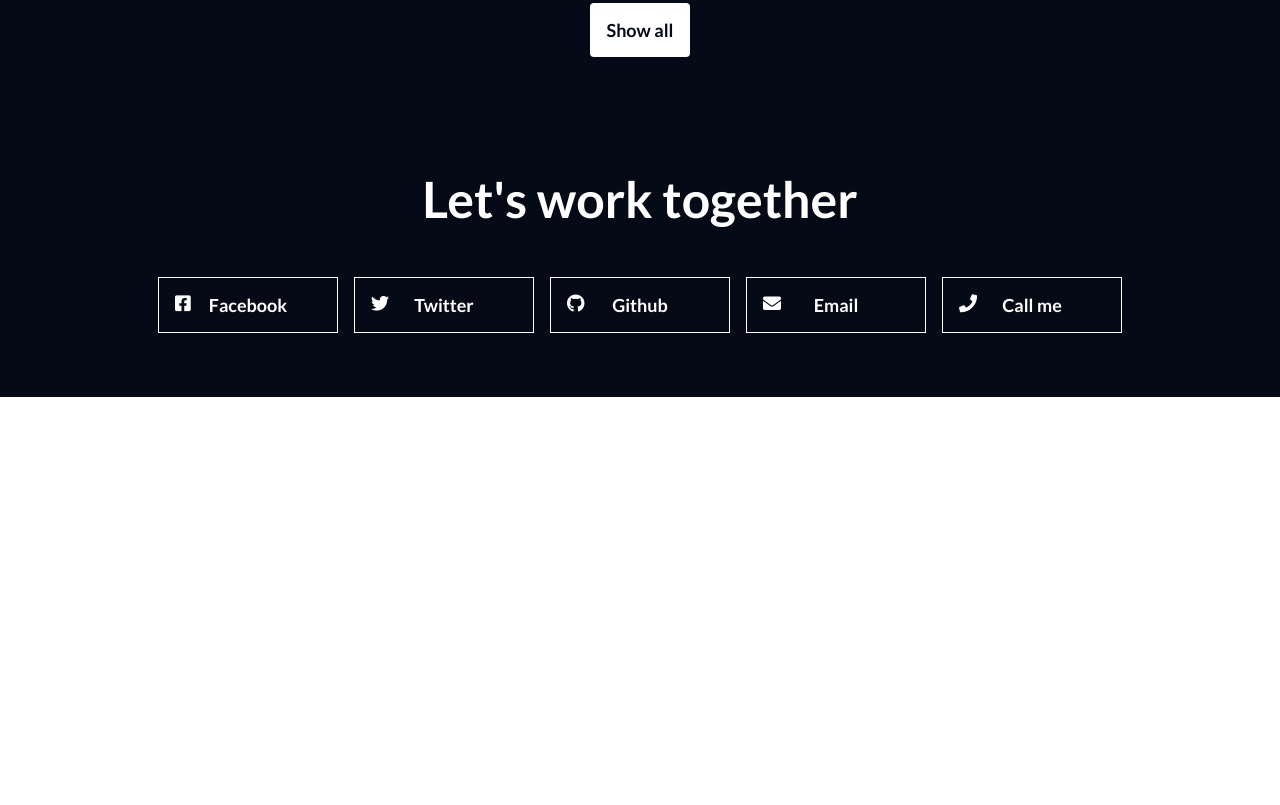
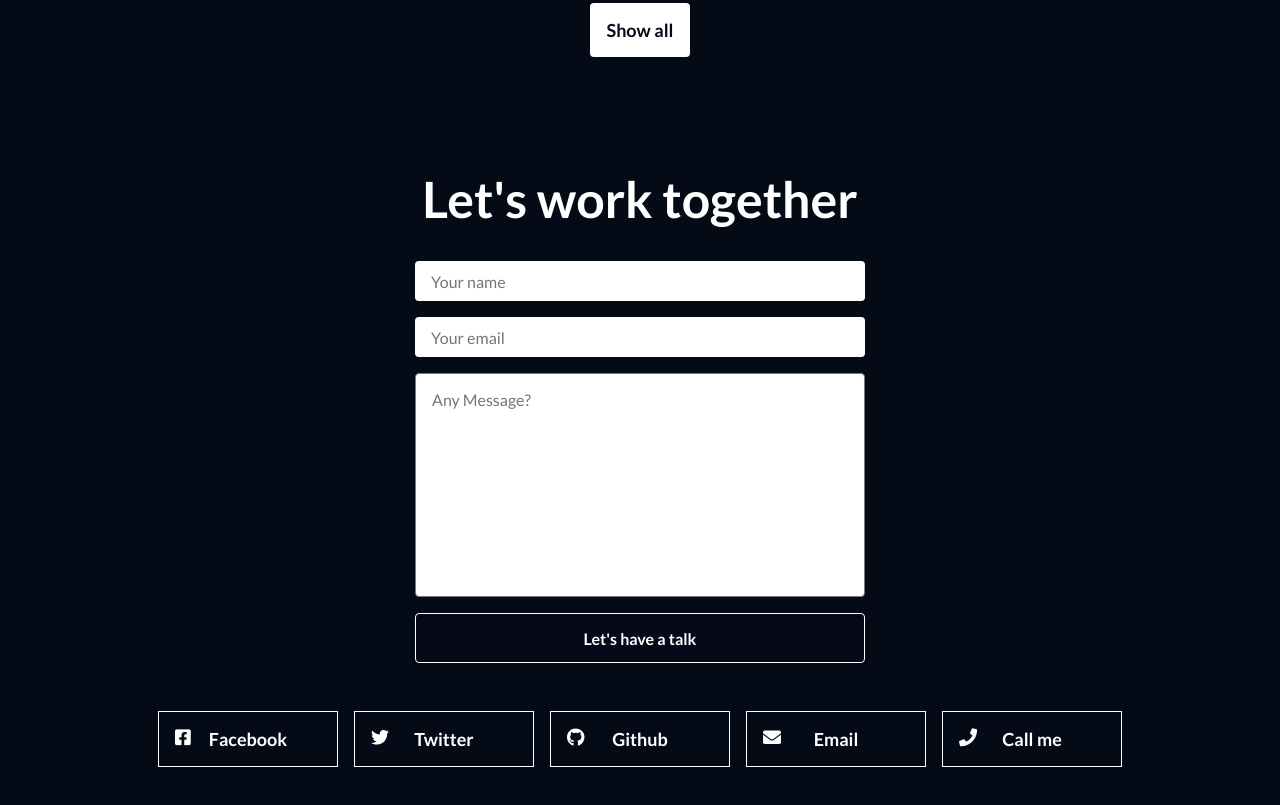
Before and after one commit to gustavo0197/hackademy-portfolio, a website built with Parcel: page index.html in a window 1280 px wide. Shown: the part 1808-2613 px from the top of the page. Before the commit the page ends 2205 px from the top, so only its background shows below. Built offline with nearby package versions, Linux system fonts and the light colour scheme.

Commit message:
Contact form

```diff
--- a/index.css
+++ b/index.css
@@ -144,6 +144,41 @@ html {
   padding: 64px 16px;
 }
 
+#contact__form {
+  max-width: 450px;
+  margin: 32px auto;
+  display: flex;
+  flex-direction: column;
+  justify-content: center;
+}
+
+#contact__form input {
+  height: 40px;
+  border-radius: 4px;
+  border: none;
+  margin-bottom: 16px;
+  padding: 0 16px;
+  font-size: 16px;
+}
+
+#contact__form textarea {
+  resize: none;
+  border-radius: 4px;
+  padding: 16px;
+  font-size: 16px;
+  margin-bottom: 16px;
+}
+
+#contact__form button[type="submit"] {
+  height: 50px;
+  border: 1px solid #fff;
+  border-radius: 4px;
+  font: 600 16px "Lato";
+  color: #fff;
+  background-color: #050817;
+  cursor: pointer;
+}
+
 #contact__social-networks {
   margin-top: 48px;
   display: grid;
--- a/index.html
+++ b/index.html
@@ -95,6 +95,12 @@
     <!-- Contact -->
     <section id="contact">
       <h1 class="title">Let's work together</h1>
+      <form id="contact__form">
+        <input type="text" placeholder="Your name" />
+        <input type="text" placeholder="Your email" />
+        <textarea name="" id="" cols="30" rows="10" placeholder="Any Message?"></textarea>
+        <button type="submit">Let's have a talk</button>
+      </form>
       <div id="contact__social-networks">
         <a href="https://www.facebook.com/gustavo.velazquez.moctezuma" target="_blank" class="contact-button">
           <i class="fab fa-facebook-square"></i>
```
